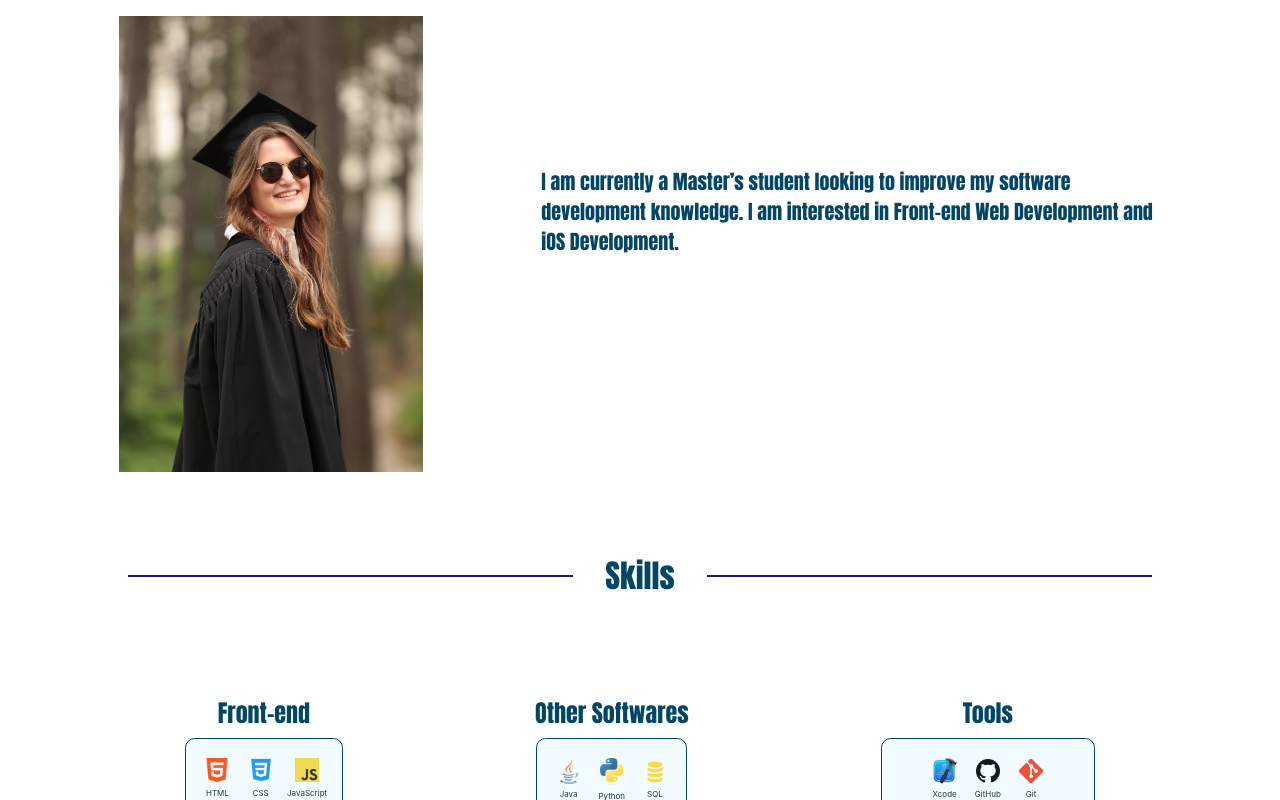
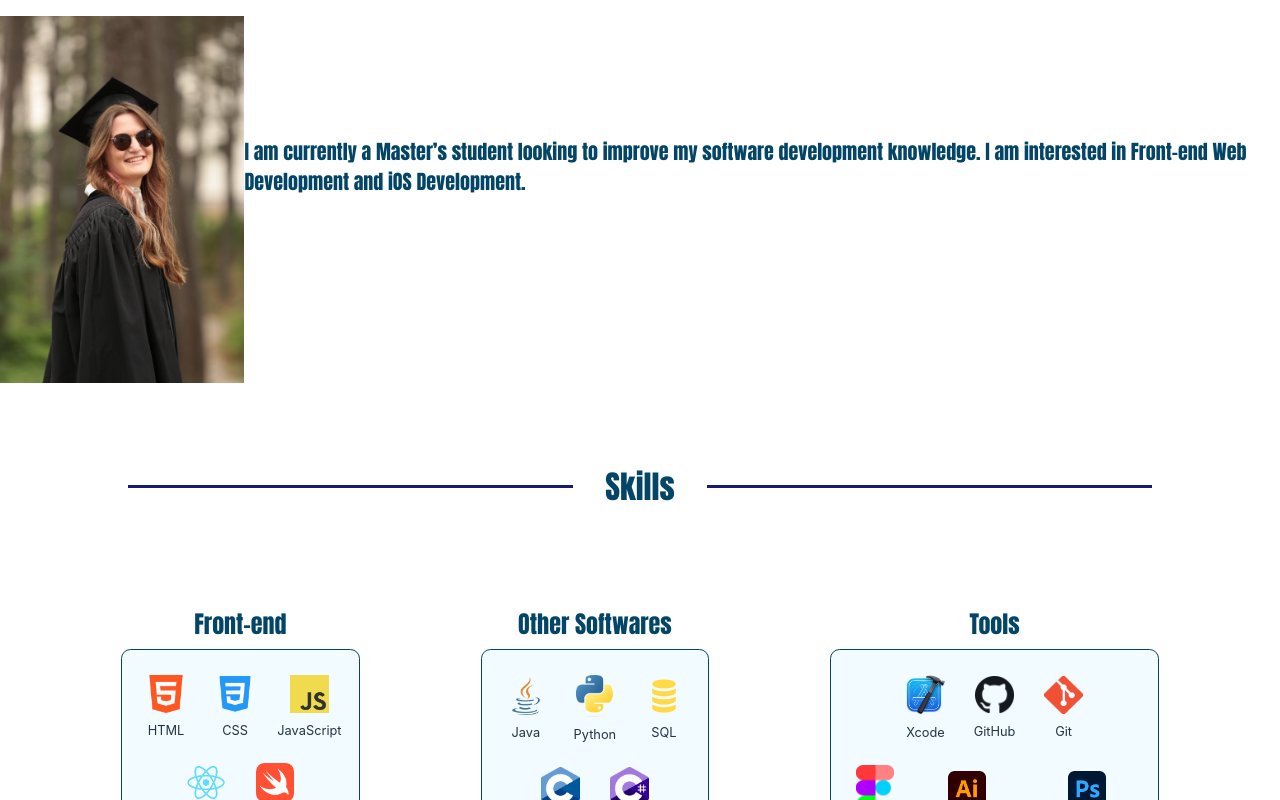
Before and after one commit to makimakimek/Portfolio, a React (Vite) app: page / in a window 1280 px wide. Shown: the part 1180-1980 px from the top of the page. Built offline with nearby package versions, Linux system fonts and the light colour scheme.

Commit message:
trying font text sizes

```diff
--- a/src/App.css
+++ b/src/App.css
@@ -145,8 +145,8 @@
   font-size: 2.5vh;
   color: #034566;
   font-family: Impact, Haettenschweiler, sans-serif;
-  width: 100%;
-  max-width: 31em;
+  /*width: 100%;
+  max-width: 31em;*/
   word-wrap: break-word;
 }
 
@@ -220,6 +220,7 @@
   text-align: center;
   padding: 0.6em;
   font-size: 1vh;
+  font-size: 1vw;
 }
 
 .iconContainer > div > div > div > div > img {
@@ -541,6 +542,8 @@ a.link {
 
   .iconContainer > div > div > div > div {
     margin: 1vh 5vw;
+    font-size: 1.5vh;
+    font-size: 1.5vw;
   }
 
   .iconContainer > div > div > div > div > img {
```
